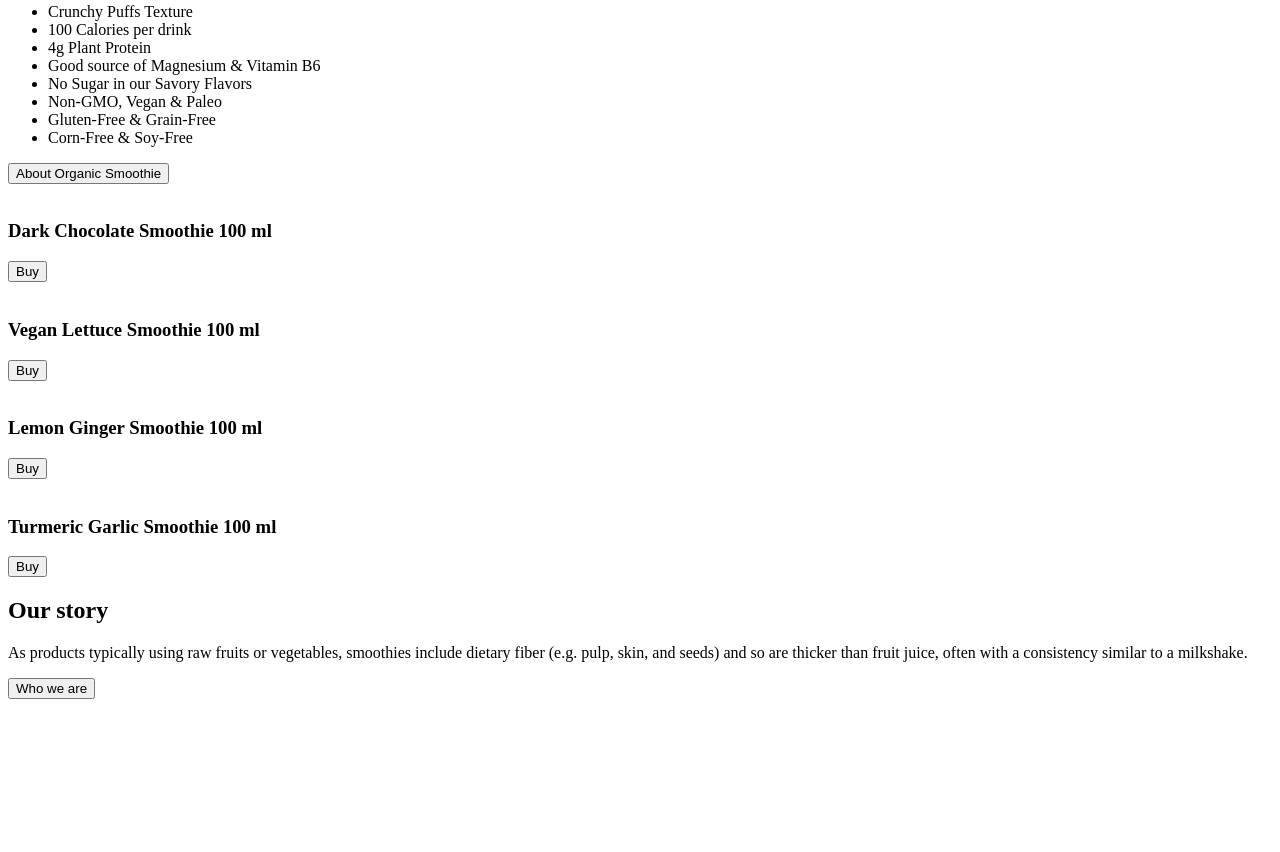
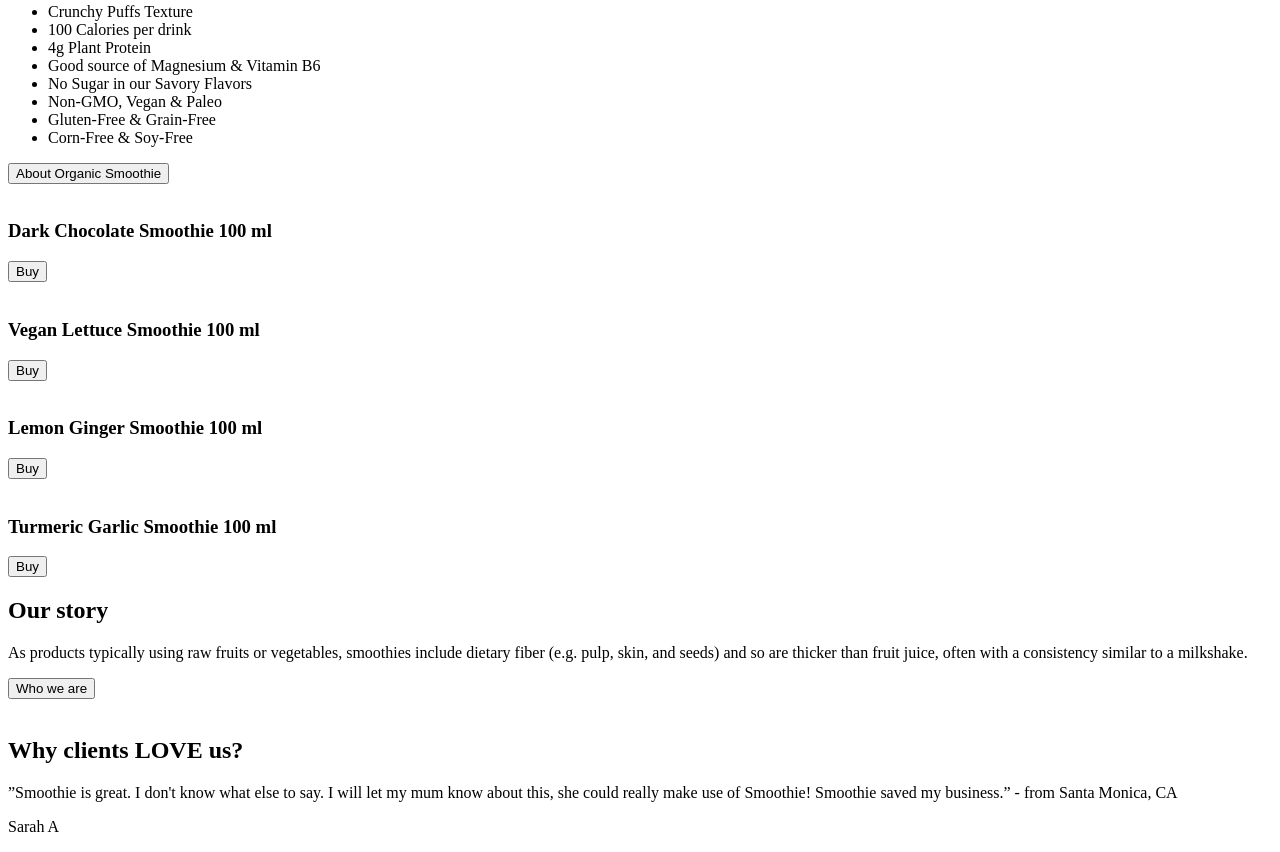
Before and after one commit to 8807010/Smoothie-project, a plain HTML site: page index.html in a window 1280 px wide. Shown: the part 693-1545 px from the top of the page. Before the commit the page ends 1400 px from the top, so only its background shows below. Drawn offline with Linux system fonts and the light colour scheme.

Commit message:
testimonials

```diff
--- a/index.html
+++ b/index.html
@@ -159,7 +159,17 @@
     </div>
 
     <div class="testimonials">
-
+        <img src="" alt="">
+        <h2>
+            Why clients LOVE us?
+        </h2>
+        <p>
+            ”Smoothie is great. I don't know what else to say. I will let my mum know about this, she could really make use of Smoothie! Smoothie saved my business.”
+- from Santa Monica, CA
+        </p>
+        <p>
+            Sarah A
+        </p>
     </div>
 
     <div class="our blog">
```
